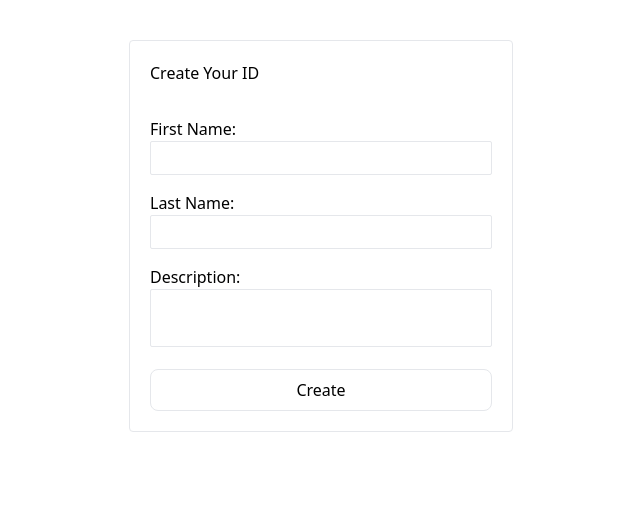
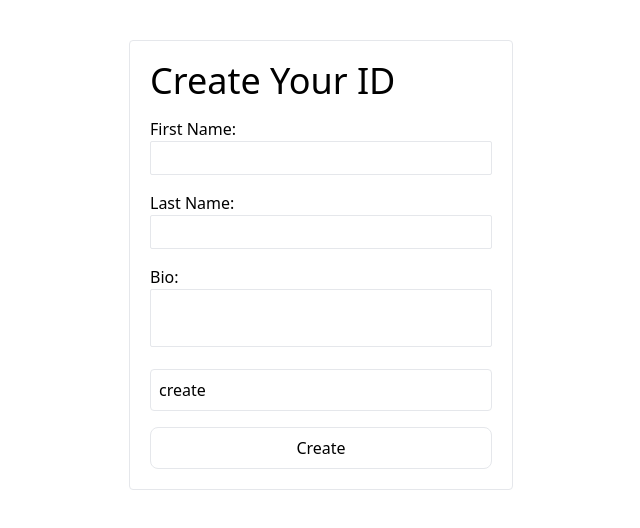
Before and after one commit to ShadowAsura/LifeLink, a SvelteKit app in the folder front/: page / in a window 1280 px wide. Shown: the top 528 px of the page, without its empty margins (319-959 px from the left). Built offline with nearby package versions, Linux system fonts and the light colour scheme.

Commit message:
list form confuzzled

```diff
--- /dev/null
+++ b/front/src/lib/components/ListForm.svelte
@@ -0,0 +1,24 @@
+<script>
+    import ListItem from "./ListItem.svelte";
+
+    export let emergencyContacts = [];
+
+    const addContact = () => {
+
+    }
+
+</script>
+
+
+<div class="p-2 border rounded">
+    {#each emergencyContacts as contact}
+        <div>
+            <div>{contact.name}</div>
+            <div>{contact.phone}</div>
+            <div>{contact.notes}</div>
+        </div>
+    {/each}
+
+
+    <button on:click={addContact}>create</button>
+</div>
--- /dev/null
+++ b/front/src/lib/components/ListItem.svelte
@@ -0,0 +1,25 @@
+<script>
+    let phone, name, notes;
+    export const contact = {
+        phone, name, notes
+    }
+</script>
+
+<div>
+    <label>
+        Name:
+        <input type="text" bind:value={name}>
+    </label>
+    <label>
+        Phone:
+        <input type="tel" bind:value={phone}>
+    </label>
+    <label>
+        <div class="row row-col">
+            <label for="notes" class="block">Notes:</label>
+            <textarea id="notes" name="text" oninput='this.style.height = "";this.style.height = this.scrollHeight + "px"' required
+            class="border rounded-sm w-full resize-none p-1" bind:value={notes}></textarea>
+          </div>
+        <input type="text" bind:value={notes}>
+    </label>
+</div>
--- a/front/src/routes/+page.svelte
+++ b/front/src/routes/+page.svelte
@@ -1,5 +1,6 @@
 <script>
   import { goto } from "$app/navigation";
+    import ListForm from "../lib/components/ListForm.svelte";
 
   let fname = "", lname = "", bio = "";
 
@@ -14,7 +15,7 @@
 
 <div class="flex flex-row justify-center my-10">
   <form on:submit|preventDefault={createId} class="flex flex-col w-96 border rounded p-5 gap-4">
-      <h1 tag="h1" class="mb-4" customSize="text-2xl md:text-3xl lg:text-4xl">
+      <h1 class="text-3xl md:text-3xl lg:text-4xl">
           Create Your ID
       </h1>
 
@@ -30,11 +31,13 @@
 
 
     <div class="row row-col">
-      <label for="bio" class="block">Description:</label>
+      <label for="bio" class="block">Bio:</label>
       <textarea id="bio" name="text" oninput='this.style.height = "";this.style.height = this.scrollHeight + "px"' required
       class="border rounded-sm w-full resize-none p-1" bind:value={bio}></textarea>
     </div>
 
+    <ListForm/>
+
     <button type="submit" class="border rounded-lg py-2 hover:bg-green-600 hover:text-white ease-in-out duration-100">Create</button>
   </form>
 </div>
```
